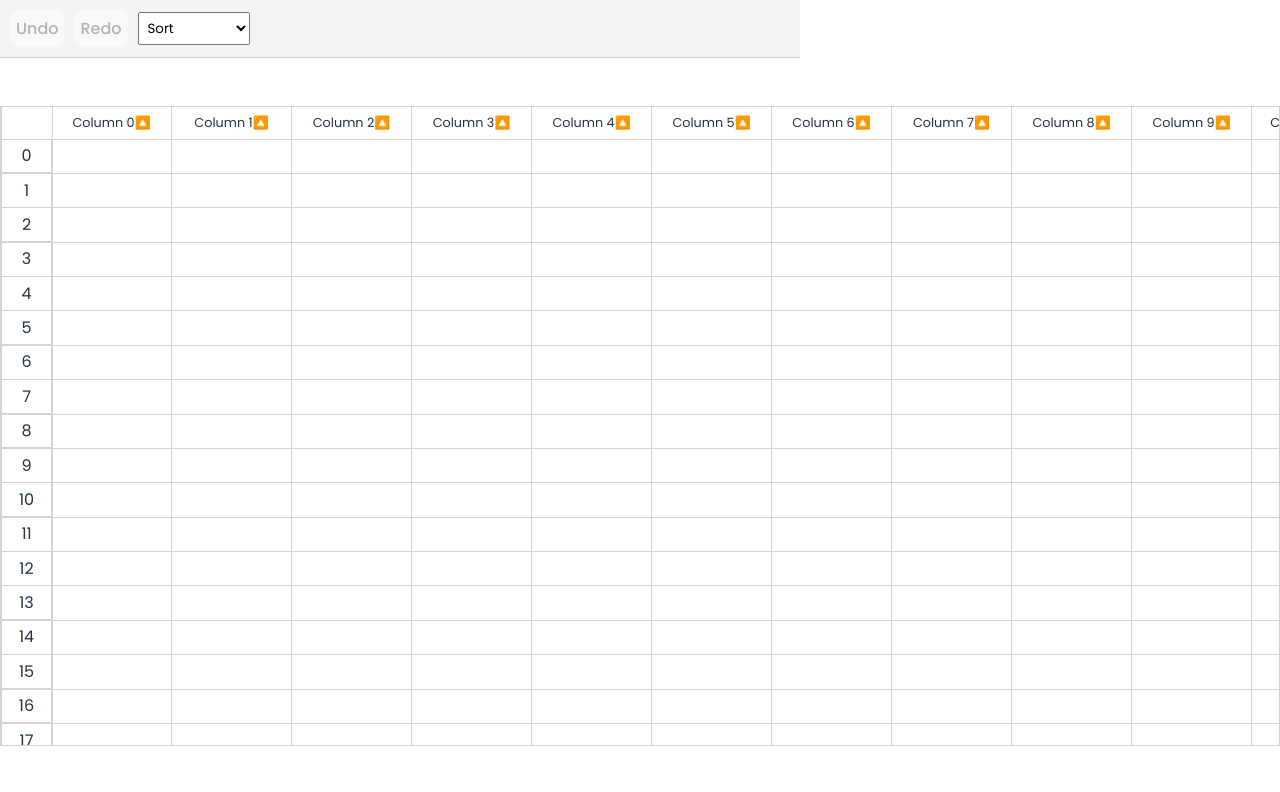
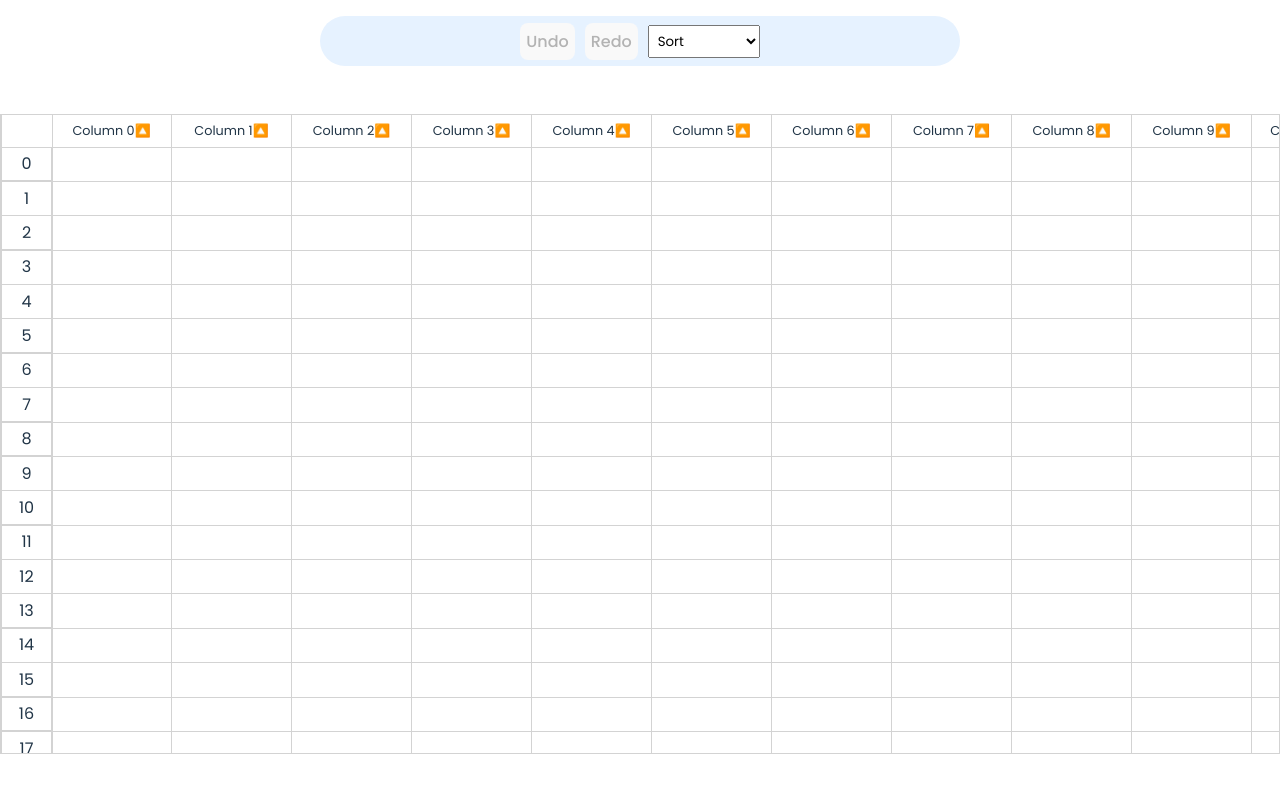
Before and after one commit to Shivangi020/SimpleSheet, a React (Vite) app: page / in a window 1280 px wide. Shown: the top 792 px of the page. Built offline with nearby package versions, Linux system fonts and the light colour scheme.

Commit message:
toolbar css

```diff
--- a/src/App.css
+++ b/src/App.css
@@ -110,6 +110,23 @@ td:hover {
   z-index: 4;
 }
 
+.toolbarCn {
+  display: flex;
+  align-items: center;
+  justify-content: center;
+  width: 100vw;
+  margin-top: 1em;
+}
+.toolbar {
+  width: 50%;
+  height: 50px;
+  border-radius: 50px;
+  background-color: #e6f2ff;
+  display: flex;
+  align-items: center;
+  justify-content: center;
+  gap: 10px;
+}
 /* Custom scrollbar */
 .grid-container::-webkit-scrollbar {
   width: 8px; /* Width of the scrollbar */
--- a/src/components/Toolbar.tsx
+++ b/src/components/Toolbar.tsx
@@ -9,27 +9,25 @@ const Toolbar: React.FC<ToolbarProps> = ({
   onSort,
 }) => {
   return (
-    <div
-      style={{
-        display: "flex",
-        alignItems: "center",
-        gap: "10px",
-        padding: "10px",
-        background: "#f3f3f3",
-        borderBottom: "1px solid #ccc",
-      }}
-    >
+    <div className="toolbarCn">
+      <div className="toolbar">
         <button
           onClick={onUndo}
           disabled={!canUndo}
-        style={{ padding: "5px", cursor: canUndo ? "pointer" : "not-allowed" }}
+          style={{
+            padding: "5px",
+            cursor: canUndo ? "pointer" : "not-allowed",
+          }}
         >
           Undo
         </button>
         <button
           onClick={onRedo}
           disabled={!canRedo}
-        style={{ padding: "5px", cursor: canRedo ? "pointer" : "not-allowed" }}
+          style={{
+            padding: "5px",
+            cursor: canRedo ? "pointer" : "not-allowed",
+          }}
         >
           Redo
         </button>
@@ -44,6 +42,7 @@ const Toolbar: React.FC<ToolbarProps> = ({
           <option value="desc">Descending</option>
         </select>
       </div>
+    </div>
   );
 };
 
```
Lines whose indentation alone changed are shown as unchanged.
